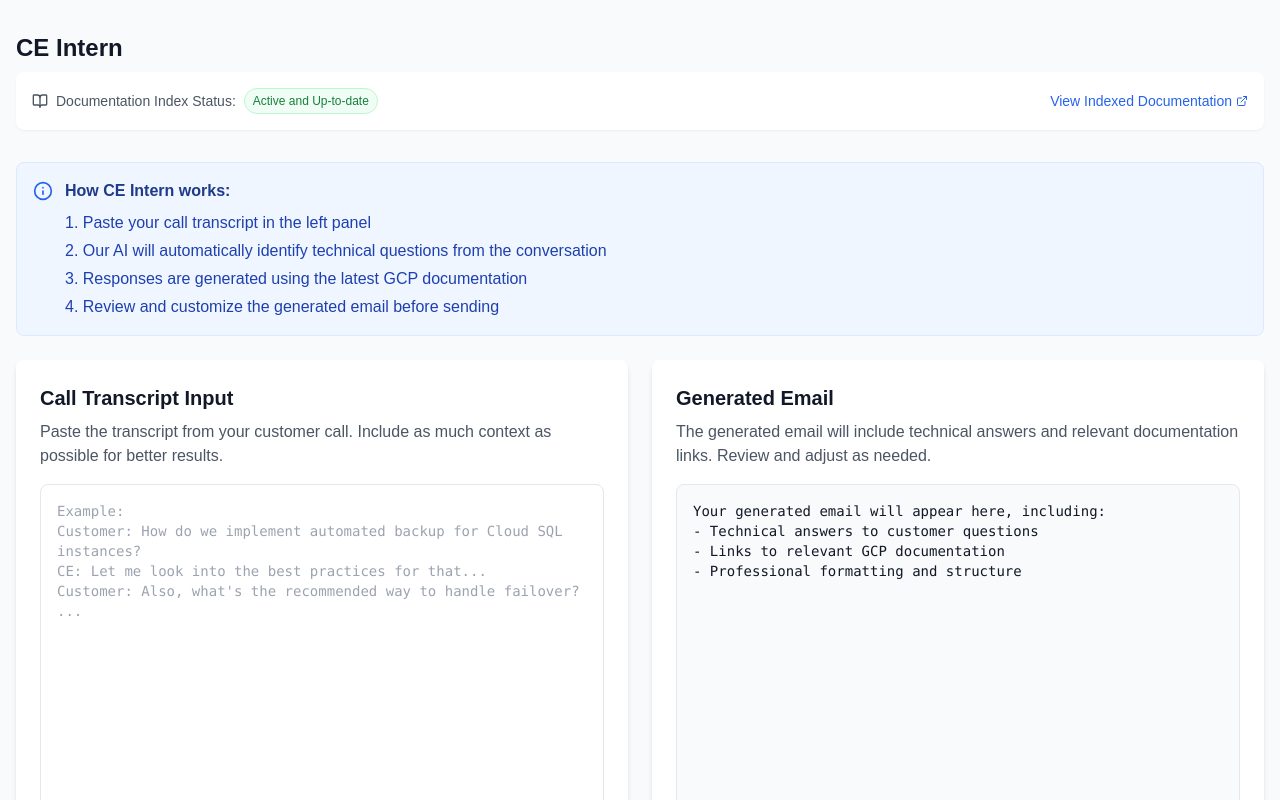
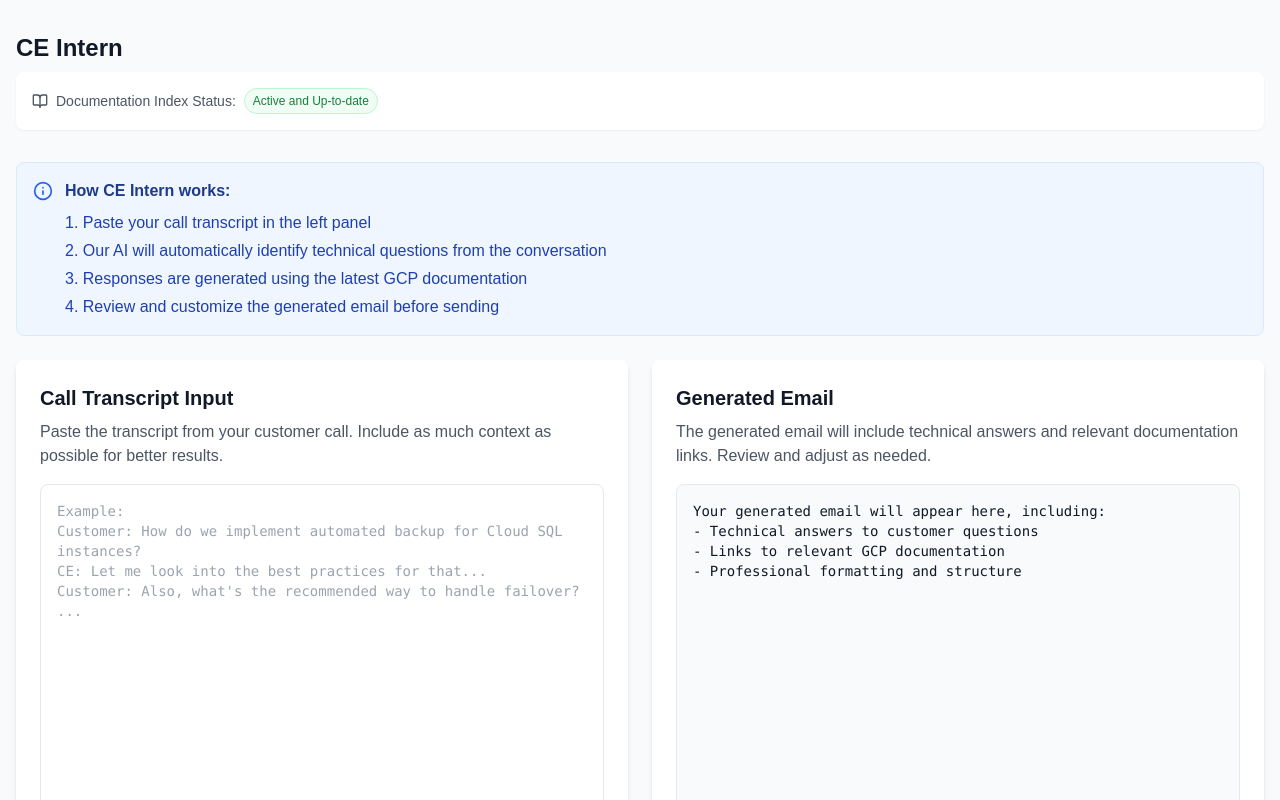
Before and after one commit to xhemalkodragjini/aaron, a Next.js app: page /query in a window 1280 px wide. Shown: the top 800 px of the page. Built offline with nearby package versions, Linux system fonts and the light colour scheme; no server answers.

Commit message:
doc status query page

```diff
--- a/src/app/components/QueryPanel/DocumentationStatus.tsx
+++ b/src/app/components/QueryPanel/DocumentationStatus.tsx
@@ -19,16 +19,6 @@ export const DocumentationStatus: React.FC<DocumentationStatusProps> = ({
           Active and Up-to-date
         </span>
       </div>
-
-      <a
-        href={documentationUrl}
-        target="_blank"
-        rel="noopener noreferrer"
-        className="text-blue-600 hover:text-blue-800 flex items-center gap-1 text-sm"
-      >
-        View Indexed Documentation
-        <ExternalLink className="w-3 h-3" />
-      </a>
     </div>
   );
 };
```
